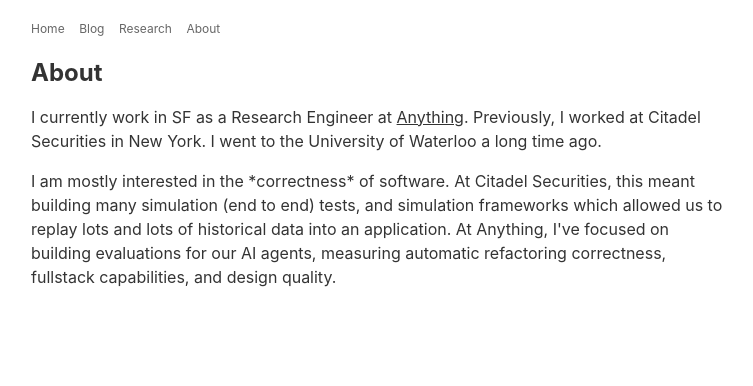
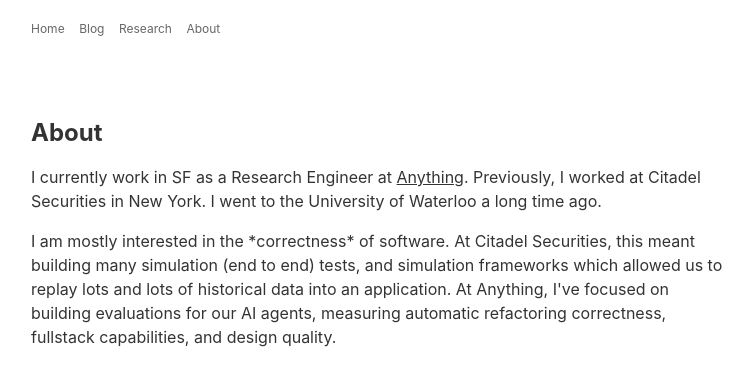
Before and after one commit to danielchen0/danielchen0.github.io, a Jekyll site: the page built from about.markdown, in a window 1280 px wide. Shown: the top 386 px of the page, without its empty margins (259-1012 px from the left). Built offline with Jekyll 4.4.1, drawn with Linux system fonts in a browser that asks for light colours.

Commit message:
Add ResearchGate link and fix page spacing consistency

```diff
--- a/css/blog.css
+++ b/css/blog.css
@@ -149,7 +149,9 @@
   font-size: 12px;
   color: rgba(0, 0, 0, 0.5);
 }
-#blog {
+#blog,
+#research,
+#about {
   margin-top: 80px;
   margin-bottom: 100px;
 }
```
